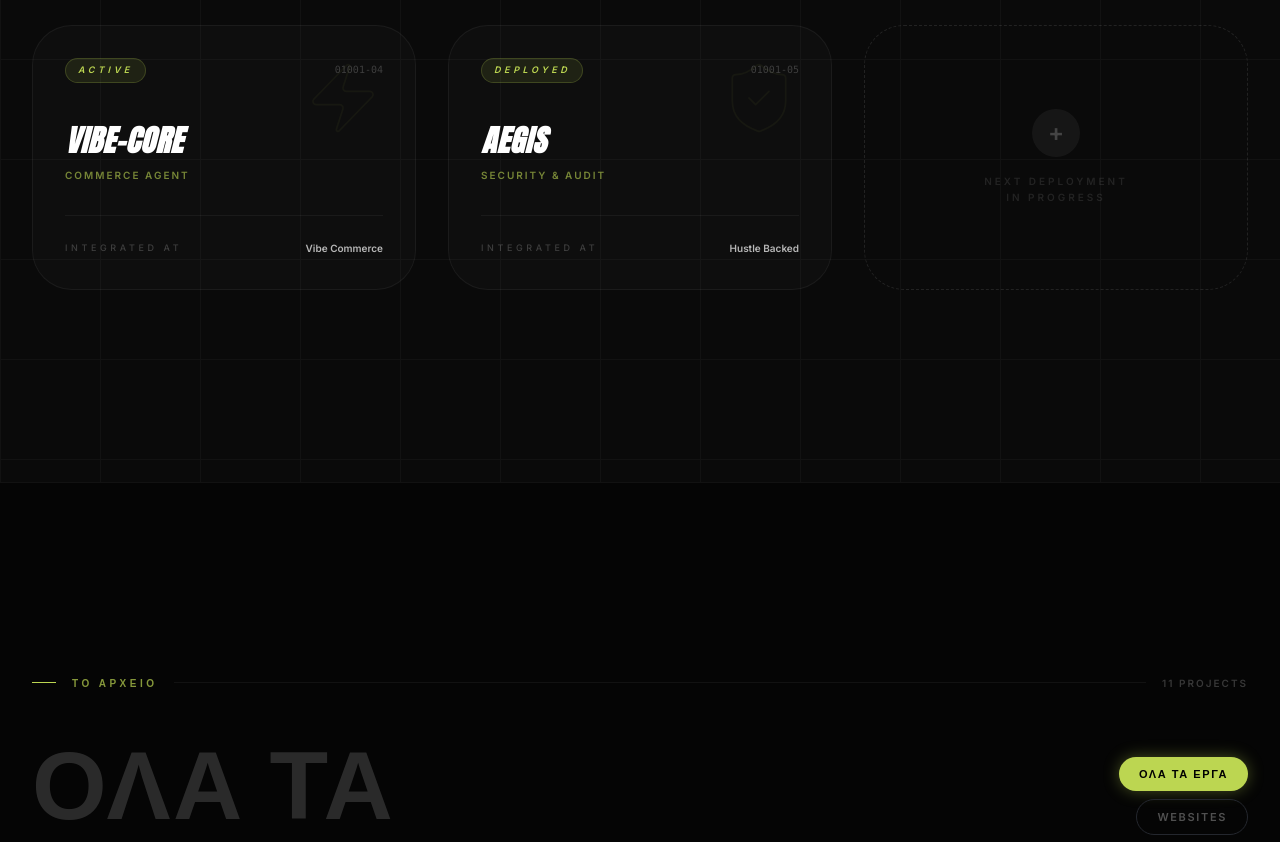
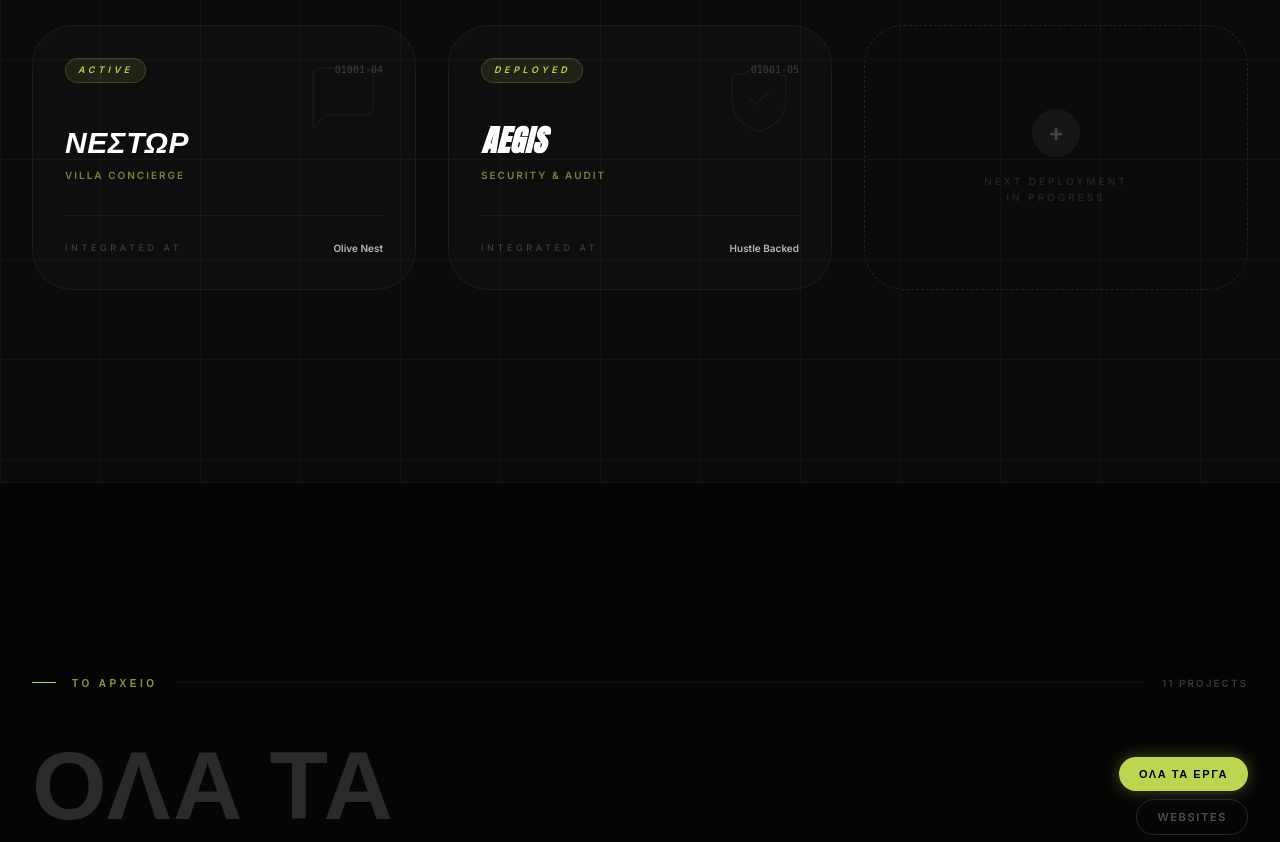
Before and after one commit to hustleadv/hustle-labs-next-gen-growth, a React (Vite) app: page /portfolio in a window 1280 px wide. Shown: the part 3360-4202 px from the top of the page. Built offline with nearby package versions, Linux system fonts and the light colour scheme; the HTML template or start-up script is replaced by a standard one; a web font is replaced by a local one.

Commit message:
fix: replace VIBE-CORE agent with ΝΕΣΤΩΡ for Olive Nest

```diff
--- a/src/pages/Work.tsx
+++ b/src/pages/Work.tsx
@@ -992,7 +992,7 @@ const Work = () => {
               { name: "SIGMA-1", role: "Ops Orchestrator", tech: "GPT-4o / Vector DB", status: "Live", client: "SigmaLabs AI", icon: Cpu },
               { name: "LIVY", role: "Elite Concierge", tech: "Claude 3.5 / Whisper", status: "Live", client: "Liv Tours", icon: MessageSquare },
               { name: "LAB BUDDY", role: "Internal Assistant", tech: "GPT-4o / Context", status: "Live", client: "Hustle Labs", icon: Bot },
-              { name: "VIBE-CORE", role: "Commerce Agent", tech: "GPT-4 / Shopify API", status: "Active", client: "Vibe Commerce", icon: Zap },
+              { name: "ΝΕΣΤΩΡ", role: "Villa Concierge", tech: "GPT-4o / Hospitality", status: "Active", client: "Olive Nest", icon: MessageSquare },
               { name: "AEGIS", role: "Security & Audit", tech: "Automated Pentest", status: "Deployed", client: "Hustle Backed", icon: ShieldCheck }
             ].map((agent, i) => (
               <motion.div
```
